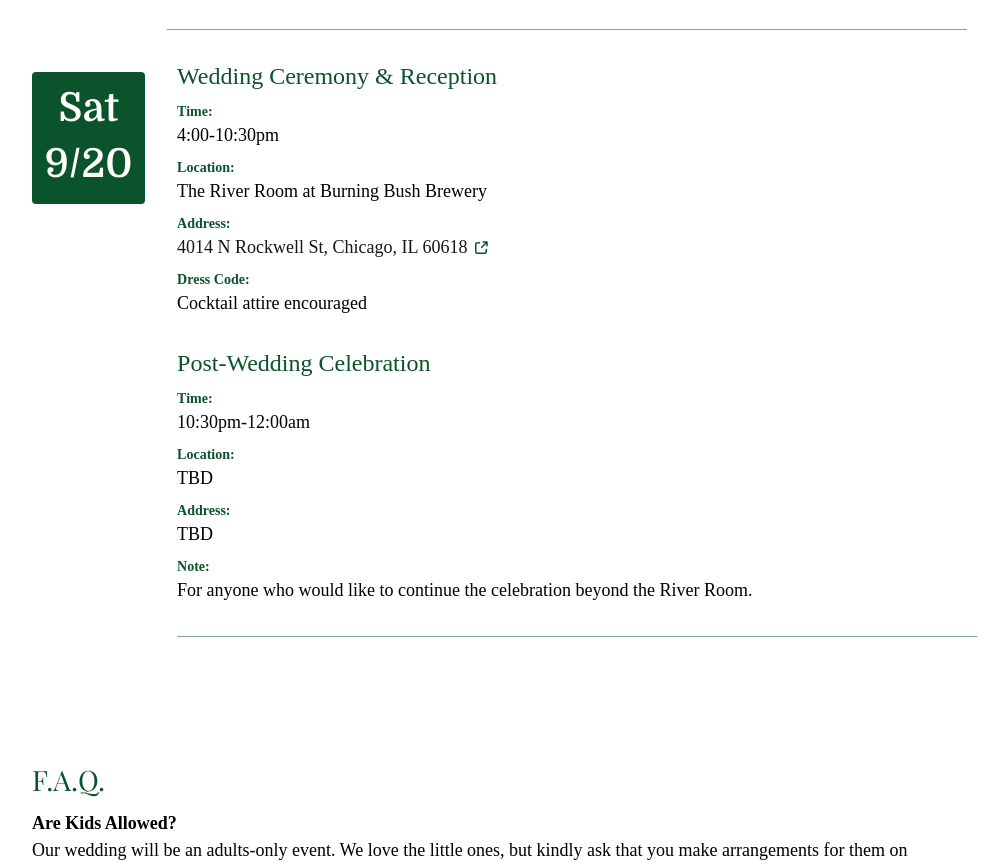
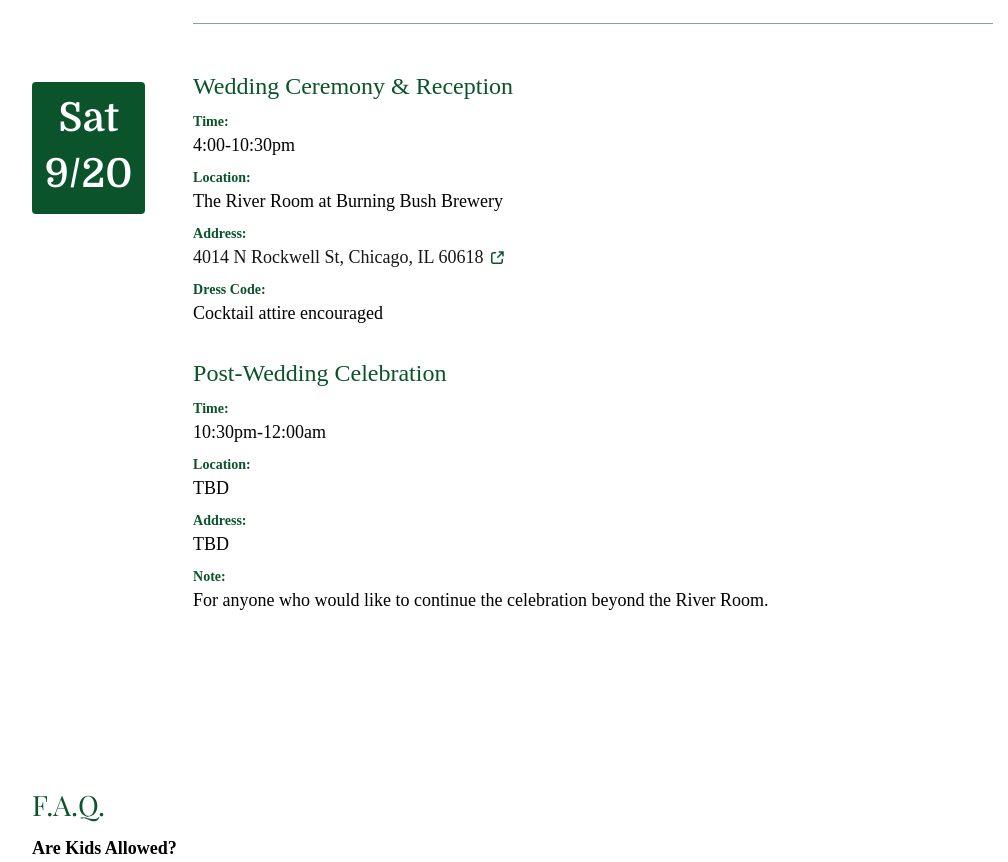
Before and after one commit to cwoodward10/wedding-website, an Astro site: page /wedding-info in a window 1280 px wide. Shown: the part 1604-2466 px from the top of the page, without its empty margins (8-1016 px from the left). Built offline with nearby package versions, Linux system fonts and the light colour scheme; Astro itself is replaced by a stand-in of ours; no server answers; a web font is replaced by a local one.

Commit message:
- more tweaks

```diff
--- a/src/pages/wedding-info.astro
+++ b/src/pages/wedding-info.astro
@@ -272,24 +272,38 @@
     .schedule {
         h2 {
             margin-bottom: var(--space-base);
-
-            @include Media.at('medium') {
-                margin-bottom: var(--space-small);
-            }
         }
 
         &>ul {
+            display: grid;
+            gap: var(--space-line);
+            grid-template-columns: min-content 1fr;
+            @include Media.at('medium') {
+                grid-template-columns: min-content minmax(auto, 50em);
+                gap: var(--space-small);
+            }
+            @include Media.at('large') {
+                grid-template-columns: min-content minmax(auto, 50em);
+                gap: var(--space-medium);
+            }
+
             .schedule-item {
+                grid-column: span 2;
                 display: grid;
-                grid-template-columns: min-content 1fr;
-                gap: var(--space-line);
+                grid-template-columns: subgrid;
 
-                @include Media.at('medium') {
-                    grid-template-columns: min-content minmax(auto, 50em);
-                    gap: var(--space-small);
+                .events {
+                    border-bottom: color-mix(in srgb, var(--color-green) 50%, transparent 50%) 1px solid;
+
+                    padding-bottom: var(--space-small);
+                    @include Media.at('large') {
+                        padding-bottom: var(--space-medium);
+                    }
                 }
-                @include Media.at('large') {
-                    grid-template-columns: min-content minmax(auto, 50em);
+                &:last-child {
+                    .events {
+                        border-bottom: none;
+                    }
                 }
 
                 .date-container {
@@ -328,9 +342,6 @@
                 }
 
                 ul.events {
-                    padding-bottom: var(--space-small);
-                    border-bottom: color-mix(in srgb, var(--color-green) 50%, transparent 50%) 1px solid;
-
                     .event {
 
                         position: relative;
```
Also changed, not shown: src/pages/travel-info.astro (+9 -0 lines).
